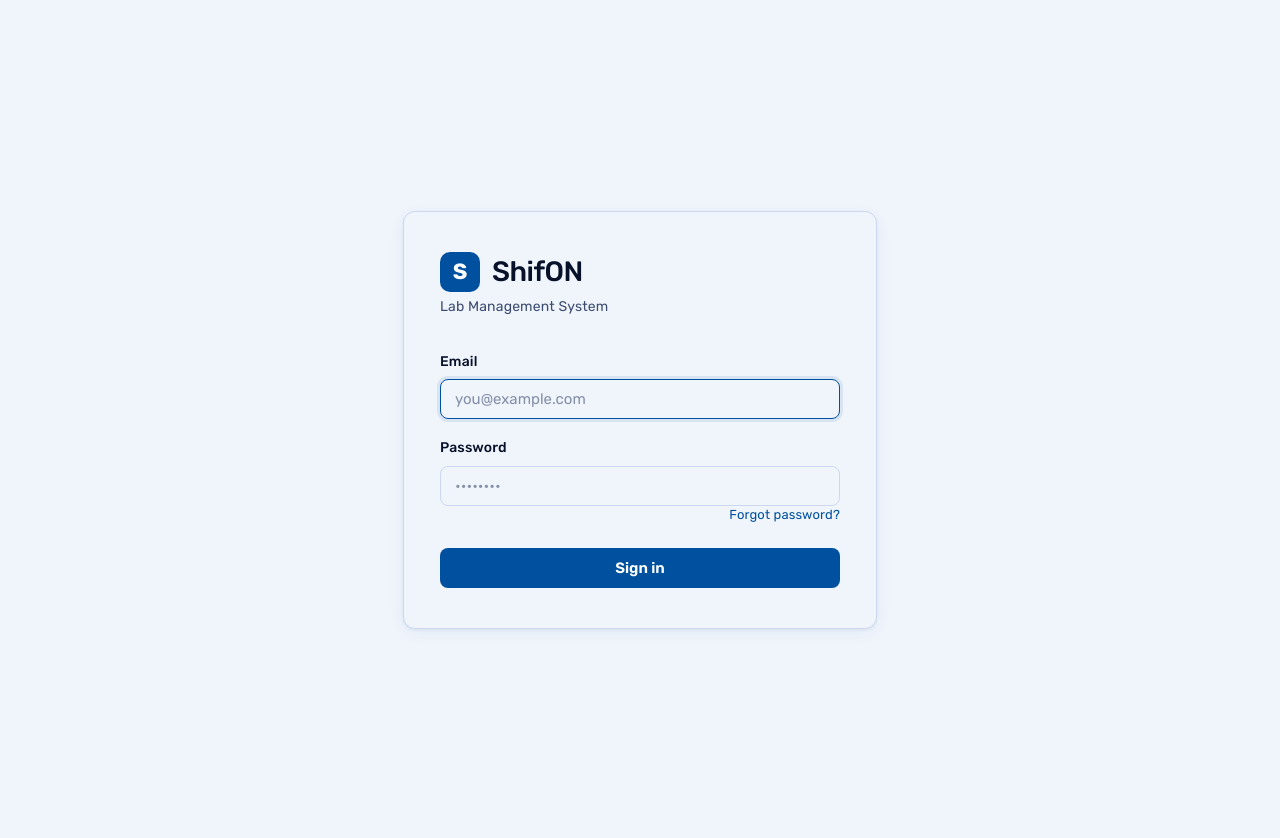
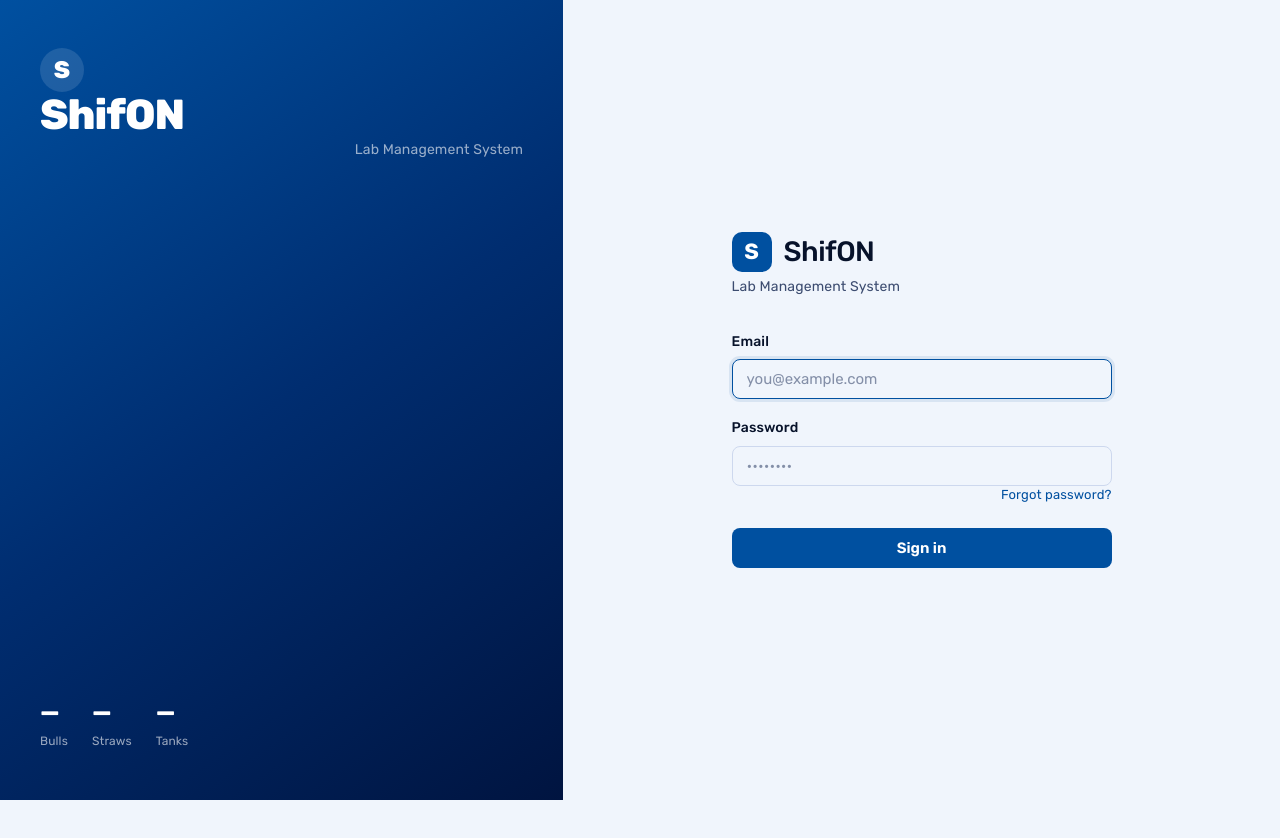
Before and after one commit to RafaelNavon/ShifON, a React (Vite) app in the folder client/: page /login in a window 1280 px wide. After the commit the page ends 800 px from the top, so only its background shows below. Built offline with nearby package versions, Linux system fonts and the light colour scheme; no server answers.

Commit message:
redesign: login two-column layout

```diff
--- a/client/src/pages/Login.css
+++ b/client/src/pages/Login.css
@@ -1,20 +1,93 @@
 .login-page {
+  min-height: 100svh;
+  display: flex;
+  align-items: stretch;
+}
+
+/* ── Left panel ─────────────────────────── */
+.login-left {
+  width: 44%;
+  min-height: 100svh;
+  display: flex;
+  flex-direction: column;
+  justify-content: space-between;
+  padding: 48px 40px;
+  background: linear-gradient(145deg, #0050a0, #002d70, #001440);
+  box-sizing: border-box;
+}
+
+.login-left-top {
+  display: flex;
+  flex-direction: column;
+  gap: 12px;
+}
+
+.login-left-logo {
+  width: 44px;
+  height: 44px;
+  border-radius: 22px;
+  background: rgba(255, 255, 255, 0.12);
+  color: #fff;
+  display: flex;
+  align-items: center;
+  justify-content: center;
+  font-size: 24px;
+  font-weight: 800;
+  font-family: var(--heading);
+}
+
+.login-left-title {
+  font-size: 42px;
+  font-weight: 800;
+  color: #fff;
+  margin: 0;
+  letter-spacing: -1px;
+}
+
+.login-left-subtitle {
+  font-size: 14px;
+  color: rgba(255, 255, 255, 0.6);
+  margin: 0;
+}
+
+.login-left-stats {
+  display: flex;
+  gap: 24px;
+}
+
+.login-left-stat {
+  display: flex;
+  flex-direction: column;
+  gap: 2px;
+}
+
+.login-left-stat-num {
+  font-size: 26px;
+  font-weight: 700;
+  color: #fff;
+  line-height: 1.1;
+}
+
+.login-left-stat-label {
+  font-size: 12px;
+  color: rgba(255, 255, 255, 0.6);
+}
+
+/* ── Right panel ────────────────────────── */
+.login-right {
+  width: 56%;
   min-height: 100svh;
   display: flex;
   align-items: center;
   justify-content: center;
+  padding: 40px;
   background: var(--bg);
-  padding: 20px;
+  box-sizing: border-box;
 }
 
 .login-card {
   width: 100%;
-  max-width: 400px;
-  background: var(--bg);
-  border: 1px solid var(--border);
-  border-radius: 12px;
-  padding: 40px 36px;
-  box-shadow: var(--shad);
+  max-width: 380px;
 }
 
 .login-brand {
@@ -178,8 +251,18 @@
   text-decoration: underline;
 }
 
+@media (max-width: 700px) {
+  .login-left {
+    display: none;
+  }
+
+  .login-right {
+    width: 100%;
+  }
+}
+
 @media (max-width: 480px) {
-  .login-card {
+  .login-right {
     padding: 32px 24px;
   }
 }
--- a/client/src/pages/Login.jsx
+++ b/client/src/pages/Login.jsx
@@ -40,6 +40,29 @@ export default function Login() {
 
   return (
     <div className="login-page">
+      <div className="login-left">
+        <div className="login-left-top">
+          <span className="login-left-logo">S</span>
+          <h1 className="login-left-title">ShifON</h1>
+          <p className="login-left-subtitle" dir="rtl">Lab Management System</p>
+        </div>
+        <div className="login-left-stats">
+          <div className="login-left-stat">
+            <span className="login-left-stat-num">—</span>
+            <span className="login-left-stat-label">Bulls</span>
+          </div>
+          <div className="login-left-stat">
+            <span className="login-left-stat-num">—</span>
+            <span className="login-left-stat-label">Straws</span>
+          </div>
+          <div className="login-left-stat">
+            <span className="login-left-stat-num">—</span>
+            <span className="login-left-stat-label">Tanks</span>
+          </div>
+        </div>
+      </div>
+
+      <div className="login-right">
       <div className="login-card">
         <div className="login-brand">
           <span className="login-logo">S</span>
@@ -83,6 +106,7 @@ export default function Login() {
           </button>
         </form>
       </div>
+      </div>
     </div>
   )
 }
```
